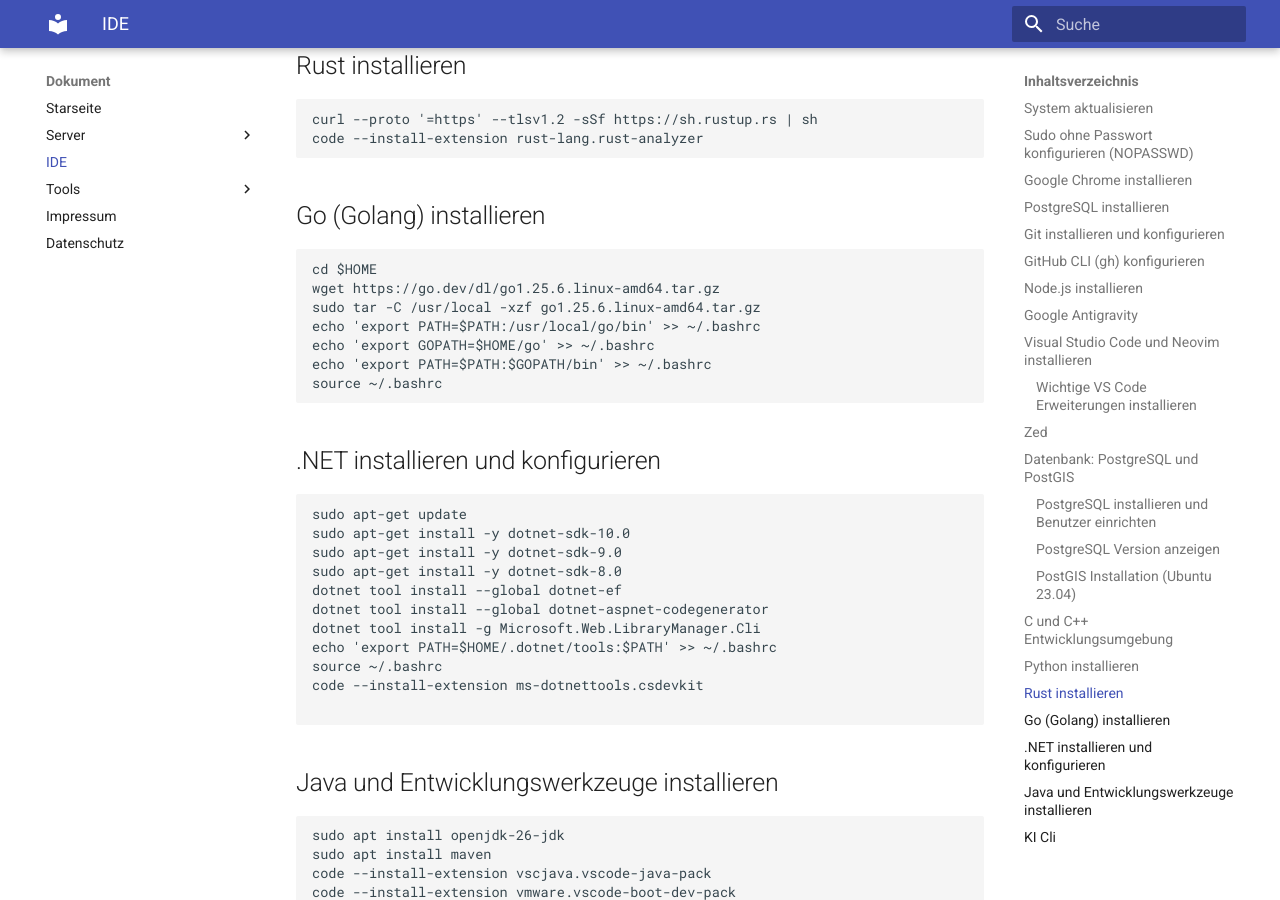
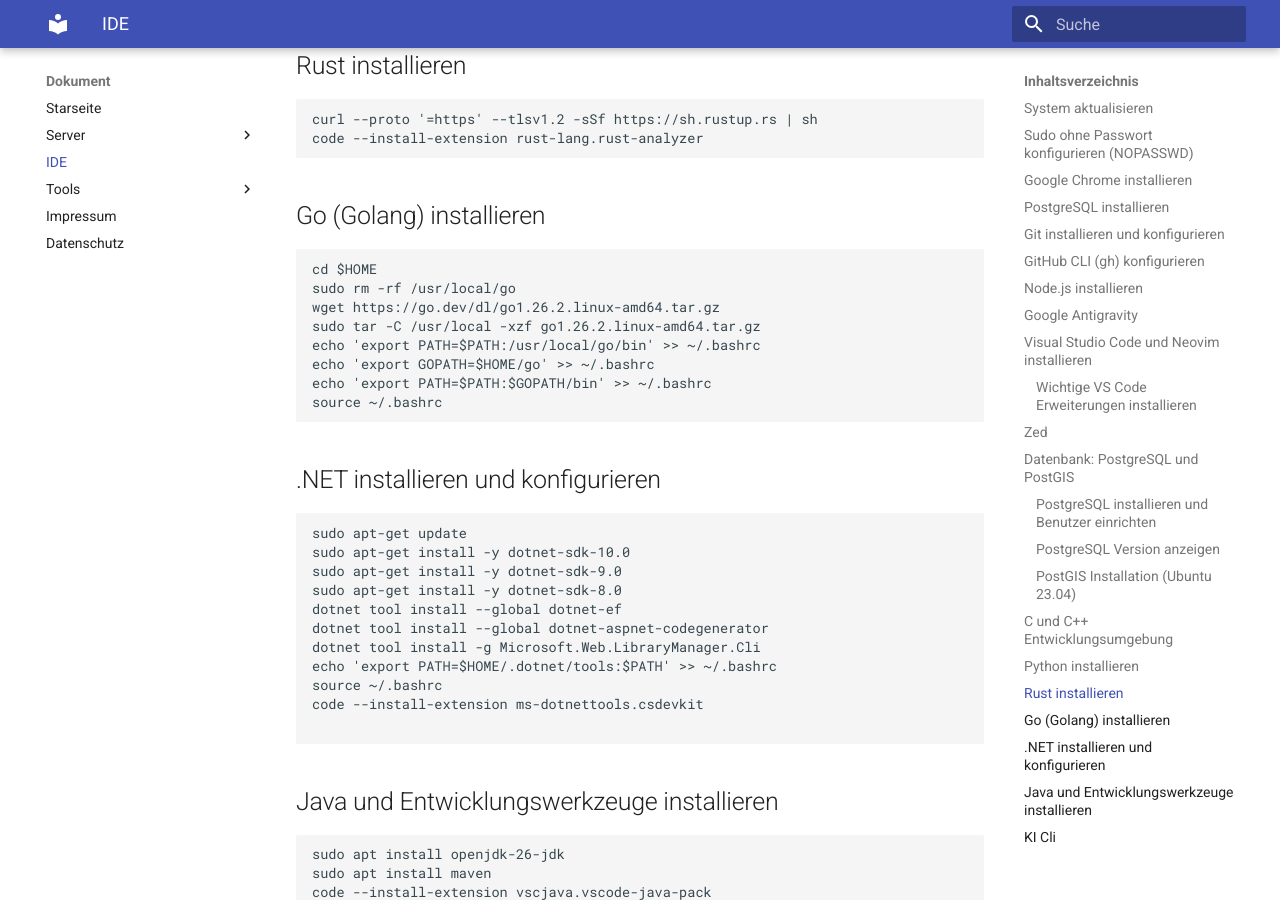
Before and after one commit to thorstenkloehn/dokument, an MkDocs documentation site: the page built from docs/IDE/index.md, in a window 1280 px wide and 900 px high, scrolled down 3990 px. Built offline with MkDocs 1.6.1 and Material for MkDocs 9.7.7, drawn with Linux system fonts in a browser that asks for light colours.

Commit message:
Dokumentation: Aktualisierung der Go-Installation auf Version 1.26.2 und Entfernen der alten Version

````diff
--- a/docs/IDE/index.md
+++ b/docs/IDE/index.md
@@ -193,8 +193,9 @@ code --install-extension rust-lang.rust-analyzer
 
 ```bash
 cd $HOME
-wget https://go.dev/dl/go1.25.6.linux-amd64.tar.gz
-sudo tar -C /usr/local -xzf go1.25.6.linux-amd64.tar.gz
+sudo rm -rf /usr/local/go
+wget https://go.dev/dl/go1.26.2.linux-amd64.tar.gz
+sudo tar -C /usr/local -xzf go1.26.2.linux-amd64.tar.gz
 echo 'export PATH=$PATH:/usr/local/go/bin' >> ~/.bashrc
 echo 'export GOPATH=$HOME/go' >> ~/.bashrc
 echo 'export PATH=$PATH:$GOPATH/bin' >> ~/.bashrc
````
